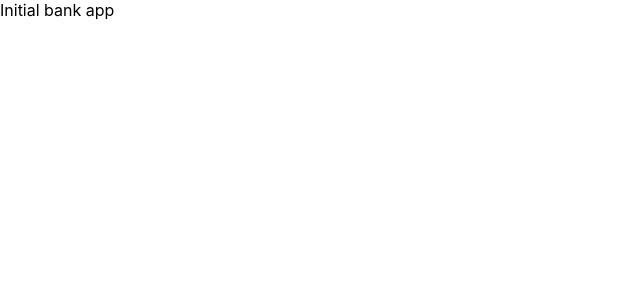
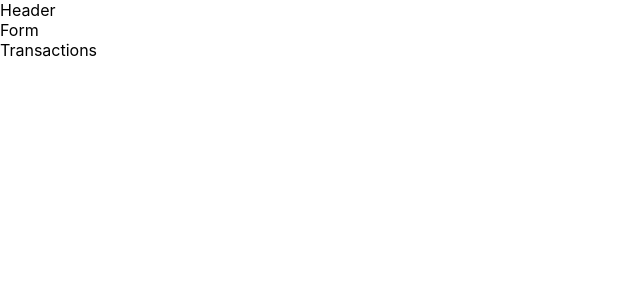
Before and after one commit to eugenemrg/BankApp, a React (Create React App) app: page / in a window 1280 px wide. Shown: the top 300 px of the page, without its empty margins (0-640 px from the left). Built offline with nearby package versions, Linux system fonts and the light colour scheme.

Commit message:
Created and added main components for app

```diff
--- a/src/App.js
+++ b/src/App.js
@@ -1,7 +1,14 @@
+import React from 'react'
+import Header from './components/Header';
+import Form from './components/Form';
+import Transactions from './components/Transactions';
+
 function App() {
   return (
     <div className="App">
-      Initial bank app
+      <Header />
+      <Form />
+      <Transactions />
     </div>
   );
 }
--- /dev/null
+++ b/src/components/Form.js
@@ -0,0 +1,9 @@
+import React from 'react'
+
+function Form() {
+  return (
+    <div>Form</div>
+  )
+}
+
+export default Form
--- /dev/null
+++ b/src/components/Header.js
@@ -0,0 +1,9 @@
+import React from 'react'
+
+function Header() {
+  return (
+    <div>Header</div>
+  )
+}
+
+export default Header
--- /dev/null
+++ b/src/components/Transactions.js
@@ -0,0 +1,9 @@
+import React from 'react'
+
+function Transactions() {
+  return (
+    <div>Transactions</div>
+  )
+}
+
+export default Transactions
```
